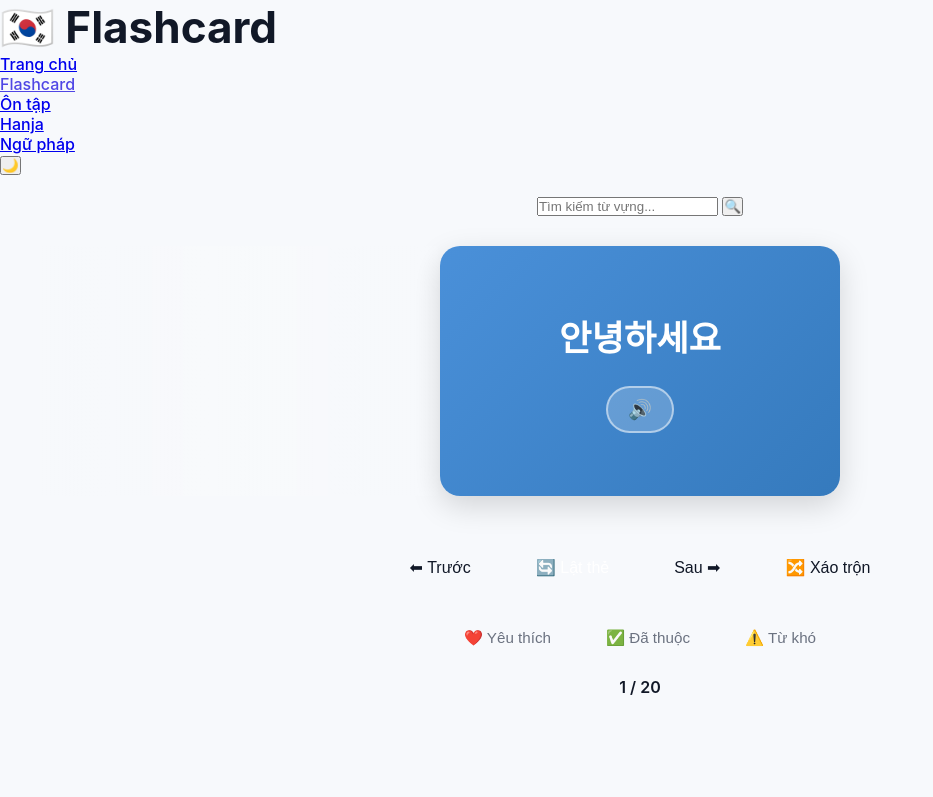
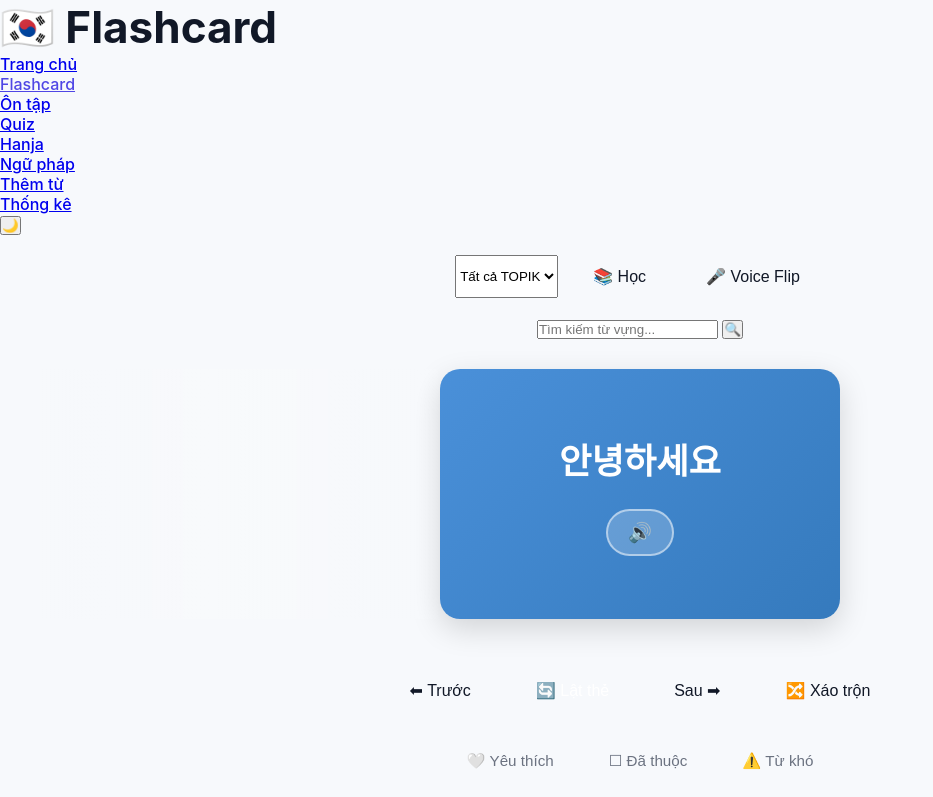
Before and after one commit to Sddnin/sddnin-website, a plain HTML site: page pages/flashcard.html in a window 1280 px wide. Shown: the top 797 px of the page, without its empty margins (0-933 px from the left). Drawn offline with Linux system fonts and the light colour scheme.

Commit message:
Update flashcard.html

```diff
--- a/pages/flashcard.html
+++ b/pages/flashcard.html
@@ -11,22 +11,34 @@
 </head>
 <body>
     <header class="main-header">
-        <div class="logo">
-            <h1>🇰🇷 Flashcard</h1>
-        </div>
+        <div class="logo"><h1>🇰🇷 Flashcard</h1></div>
         <nav class="main-nav">
             <ul>
                 <li><a href="home.html">Trang chủ</a></li>
                 <li><a href="flashcard.html" class="active">Flashcard</a></li>
                 <li><a href="review.html">Ôn tập</a></li>
+                <li><a href="quiz.html">Quiz</a></li>
                 <li><a href="hanja.html">Hanja</a></li>
                 <li><a href="grammar.html">Ngữ pháp</a></li>
+                <li><a href="add-word.html">Thêm từ</a></li>
+                <li><a href="stats.html">Thống kê</a></li>
             </ul>
         </nav>
         <button id="theme-toggle" class="theme-btn">🌙</button>
     </header>
 
     <main class="flashcard-main">
+        <div class="filter-bar" style="display:flex; gap:10px; justify-content:center; margin-bottom:20px;">
+            <select id="topik-select">
+                <option value="all">Tất cả TOPIK</option>
+                <option value="TOPIK 1">TOPIK 1</option>
+                <option value="TOPIK 2">TOPIK 2</option>
+                <option value="TOPIK 3">TOPIK 3</option>
+            </select>
+            <button id="mode-toggle" class="control-btn">📚 Học</button>
+            <button id="voice-flip-btn" class="control-btn">🎤 Voice Flip</button>
+        </div>
+
         <div class="search-container">
             <input type="text" id="search-input" placeholder="Tìm kiếm từ vựng..." class="search-input">
             <button id="search-btn" class="search-btn">🔍</button>
@@ -56,24 +68,21 @@
         </div>
 
         <div class="flashcard-actions">
-            <button id="favorite-btn" class="action-btn">❤️ Yêu thích</button>
-            <button id="known-btn" class="action-btn">✅ Đã thuộc</button>
+            <button id="favorite-btn" class="action-btn">🤍 Yêu thích</button>
+            <button id="known-btn" class="action-btn">☐ Đã thuộc</button>
             <button id="difficult-btn" class="action-btn">⚠️ Từ khó</button>
         </div>
 
         <div class="progress-container">
             <span id="card-counter">1 / 20</span>
-            <div class="progress-bar">
-                <div class="progress-fill" id="progress-fill"></div>
-            </div>
+            <div class="progress-bar"><div class="progress-fill" id="progress-fill"></div></div>
         </div>
     </main>
 
-    <footer class="main-footer">
-        <p>&copy; 2024 Korean Flashcard Hub</p>
-    </footer>
+    <footer class="main-footer"><p>&copy; 2024 Korean Flashcard Hub</p></footer>
 
     <script src="../assets/js/storage.js"></script>
+    <script src="../assets/js/srs.js"></script>
     <script src="../assets/js/theme.js"></script>
     <script src="../assets/js/flashcard.js"></script>
     <script src="../assets/js/search.js"></script>
```
